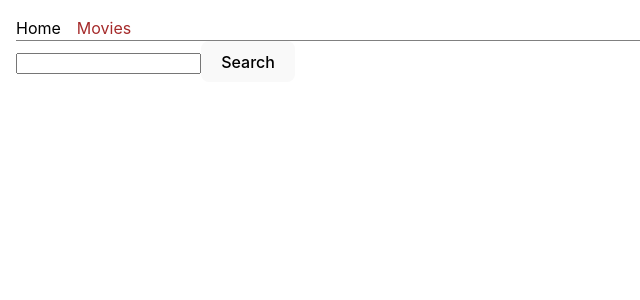
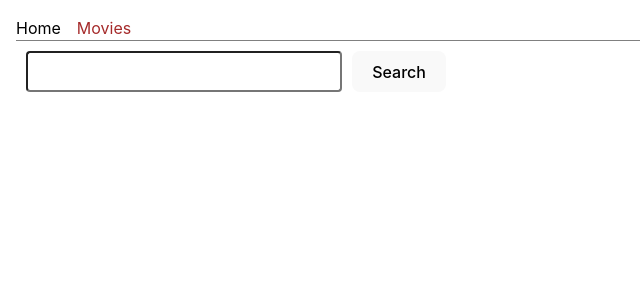
Before and after one commit to AlexandraSavenko/goit-react-hw-05, a React (Vite) app: page /movies in a window 1280 px wide. Shown: the top 300 px of the page, without its empty margins (0-640 px from the left). Built offline with nearby package versions, Linux system fonts and the light colour scheme.

Commit message:
Go back link styled

```diff
--- a/src/components/MovieCast/MovieCast.jsx
+++ b/src/components/MovieCast/MovieCast.jsx
@@ -26,7 +26,7 @@ export default function MovieCast() {
   }, [movieId]);
   return (
     <div>
-      {error && <b>Error!!!</b>}
+      {error && <b>Sorry, something went wrong. Please, try again!</b>}
       {loading && <b>LOADING...</b>}
 
       <ul className={css.list}>
--- a/src/components/MovieReviews/MovieReviews.jsx
+++ b/src/components/MovieReviews/MovieReviews.jsx
@@ -29,7 +29,7 @@ export default function MovieReviews() {
 
   return (
     <div>
-      {error && <b>Error!!!</b>}
+      {error && <b>Sorry, something went wrong. Please, try again!</b>}
       {loading && <b>LOADING...</b>}
       <ul className={css.list}>
         {movieReviews.length > 0 ? (
--- a/src/css/MovieDetailsPage.module.css
+++ b/src/css/MovieDetailsPage.module.css
@@ -22,3 +22,19 @@
 .isActive {
   color: brown;
 }
+.goBackLink {
+  border-radius: 8px;
+  border: 1px solid transparent;
+  padding: 0.6em 1.2em;
+  font-size: 1em;
+  font-weight: 500;
+  font-family: inherit;
+  background-color: #1a1a1a;
+  cursor: pointer;
+  transition: border-color 0.25s;
+  color: white;
+  display: inline-block;
+}
+.goBackLink:hover {
+  border-color: #646cff;
+}
--- /dev/null
+++ b/src/css/MoviePage.module.css
@@ -0,0 +1,11 @@
+.form {
+  display: flex;
+  padding: 10px;
+  gap: 10px;
+}
+.input {
+  width: 300px;
+  border-radius: 4px;
+  padding: 4px;
+  padding-left: 8px;
+}
--- a/src/pages/HomePage.jsx
+++ b/src/pages/HomePage.jsx
@@ -27,7 +27,7 @@ export default function HomePage() {
   return (
     <div>
       <h2>Trending films</h2>
-      {error && <b>Error!!!</b>}
+      {error && <b>Sorry, something went wrong. Please, try again!</b>}
       {loading && <b>LOADING...</b>}
       {trendingMovies.length > 0 && <MovieList allMovies={trendingMovies} />}
     </div>
--- a/src/pages/MovieDetailsPage.jsx
+++ b/src/pages/MovieDetailsPage.jsx
@@ -54,7 +54,9 @@ export default function MovieDetailsPage() {
   return (
     movieData && (
       <div className={css.wrap}>
-        <Link to={backLinkRef.current ?? "/"}>Go back</Link>
+        <Link className={css.goBackLink} to={backLinkRef.current ?? "/"}>
+          Go back
+        </Link>
         <div className={css.movieInfoWrap}>
           <img
             src={`https://image.tmdb.org/t/p/w300/${posterPath}`}
--- a/src/pages/MoviesPage.jsx
+++ b/src/pages/MoviesPage.jsx
@@ -2,6 +2,7 @@ import { useEffect, useState } from "react";
 import { useLocation, useSearchParams } from "react-router-dom";
 import { fetchdata } from "../fetchdata";
 import MovieList from "../components/MovieList/MovieList";
+import css from "../css/MoviePage.module.css";
 
 export default function MoviesPage() {
   // const location = useLocation();
@@ -45,8 +46,8 @@ export default function MoviesPage() {
 
   return (
     <div>
-      <form onSubmit={handleSubmit}>
-        <input type="text" name="movieName" />
+      <form className={css.form} onSubmit={handleSubmit}>
+        <input className={css.input} type="text" name="movieName" />
 
         <button type="submit">Search</button>
       </form>
```
Also changed, not shown: eslint.config.js (+18 -17 lines).
